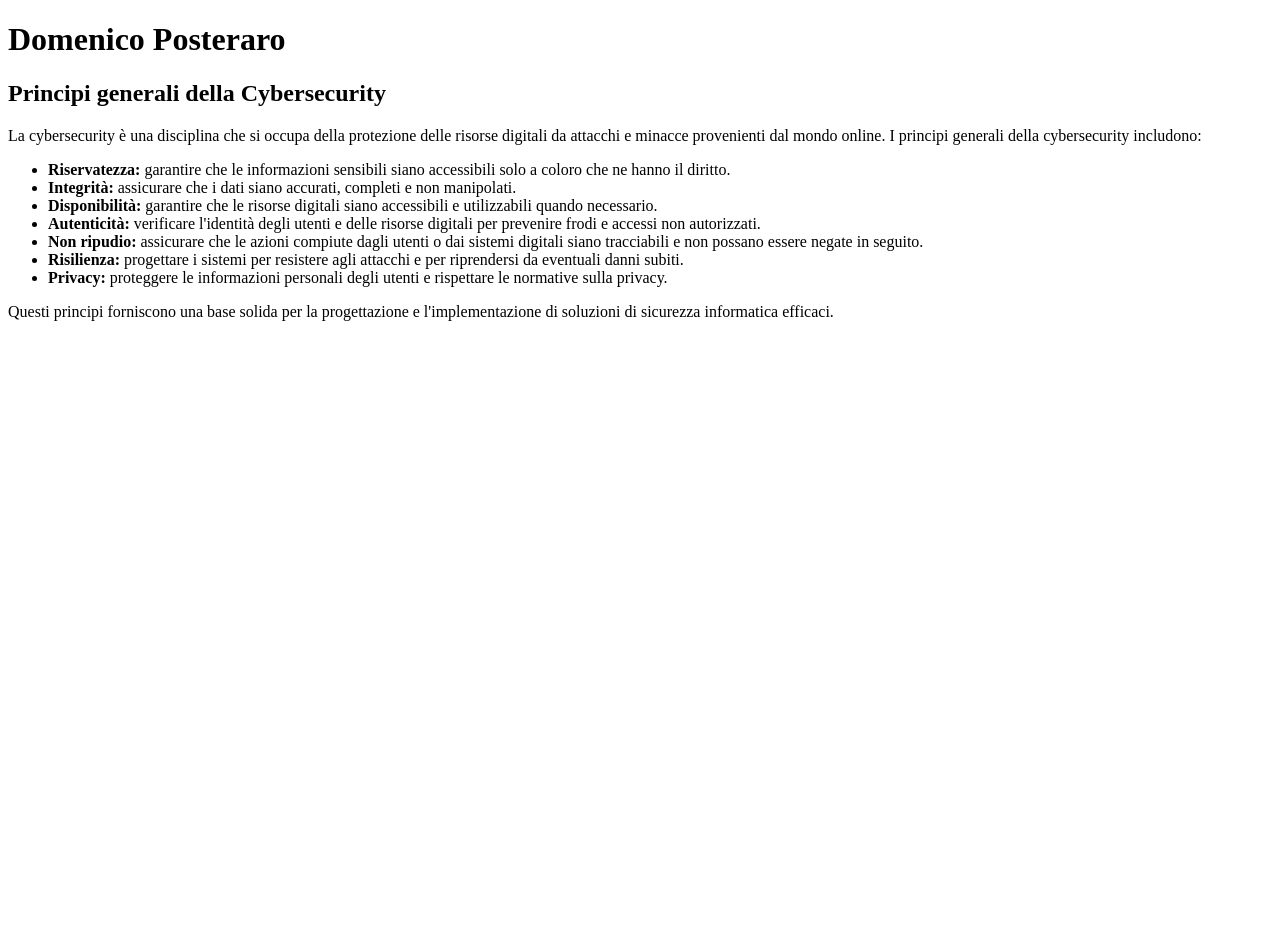
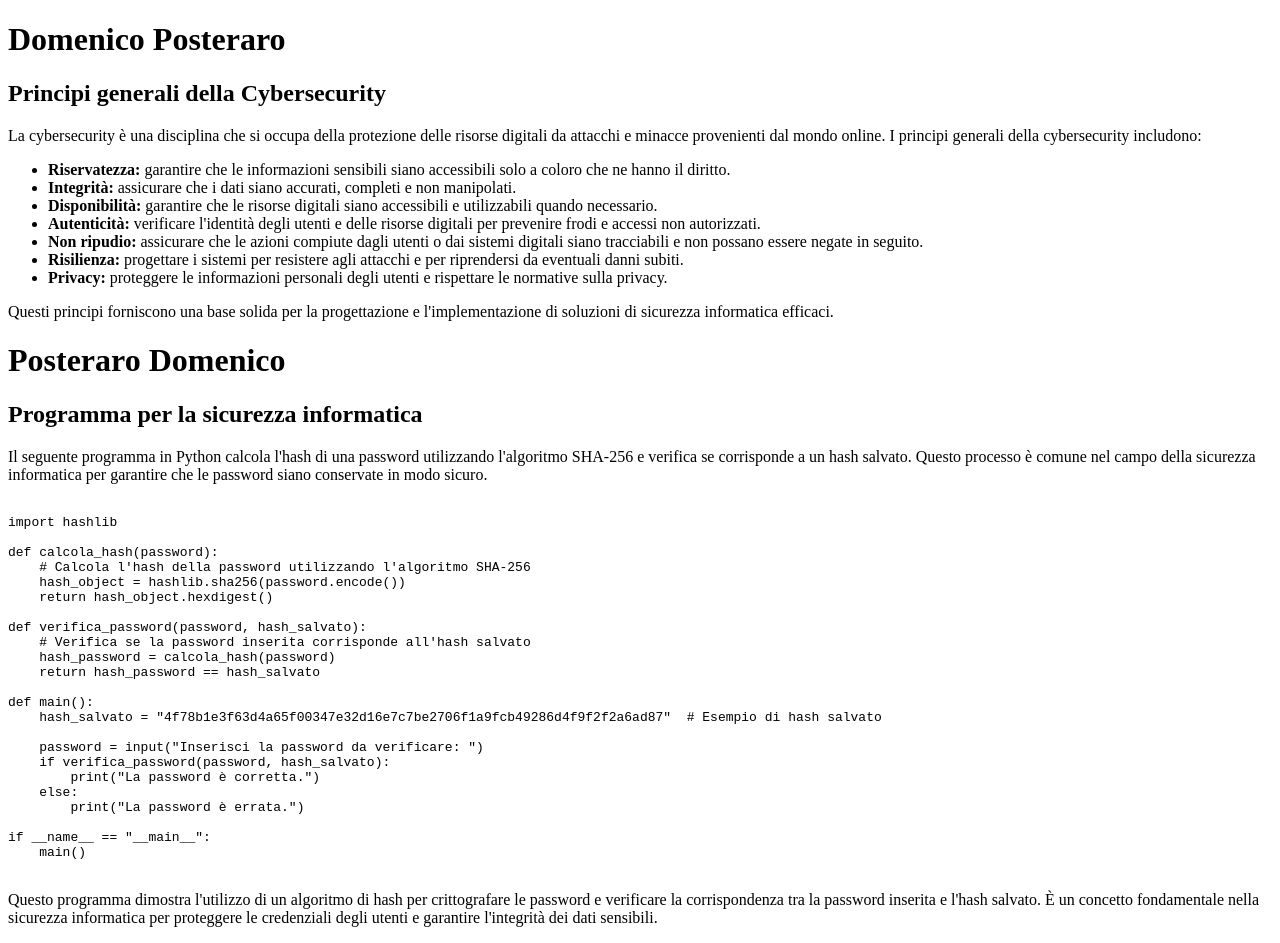
Before and after one commit to domenicoposteraro/portfolioposteraro, a plain HTML site: page index.html in a window 1280 px wide. Before the commit the page ends 800 px from the top, so only its background shows below. Drawn offline with Linux system fonts and the light colour scheme.

Commit message:
Update index.html

```diff
--- a/index.html
+++ b/index.html
@@ -23,3 +23,44 @@
   <p>Questi principi forniscono una base solida per la progettazione e l'implementazione di soluzioni di sicurezza informatica efficaci.</p>
 </body>
 </html>
+<!DOCTYPE html>
+<html>
+<head>
+  <title>Sicurezza informatica - Posteraro Domenico</title>
+</head>
+<body>
+  <h1>Posteraro Domenico</h1>
+
+  <h2>Programma per la sicurezza informatica</h2>
+
+  <p>Il seguente programma in Python calcola l'hash di una password utilizzando l'algoritmo SHA-256 e verifica se corrisponde a un hash salvato. Questo processo è comune nel campo della sicurezza informatica per garantire che le password siano conservate in modo sicuro.</p>
+
+  <pre><code>
+import hashlib
+
+def calcola_hash(password):
+    # Calcola l'hash della password utilizzando l'algoritmo SHA-256
+    hash_object = hashlib.sha256(password.encode())
+    return hash_object.hexdigest()
+
+def verifica_password(password, hash_salvato):
+    # Verifica se la password inserita corrisponde all'hash salvato
+    hash_password = calcola_hash(password)
+    return hash_password == hash_salvato
+
+def main():
+    hash_salvato = "4f78b1e3f63d4a65f00347e32d16e7c7be2706f1a9fcb49286d4f9f2f2a6ad87"  # Esempio di hash salvato
+
+    password = input("Inserisci la password da verificare: ")
+    if verifica_password(password, hash_salvato):
+        print("La password è corretta.")
+    else:
+        print("La password è errata.")
+
+if __name__ == "__main__":
+    main()
+  </code></pre>
+
+  <p>Questo programma dimostra l'utilizzo di un algoritmo di hash per crittografare le password e verificare la corrispondenza tra la password inserita e l'hash salvato. È un concetto fondamentale nella sicurezza informatica per proteggere le credenziali degli utenti e garantire l'integrità dei dati sensibili.</p>
+</body>
+</html>
```
